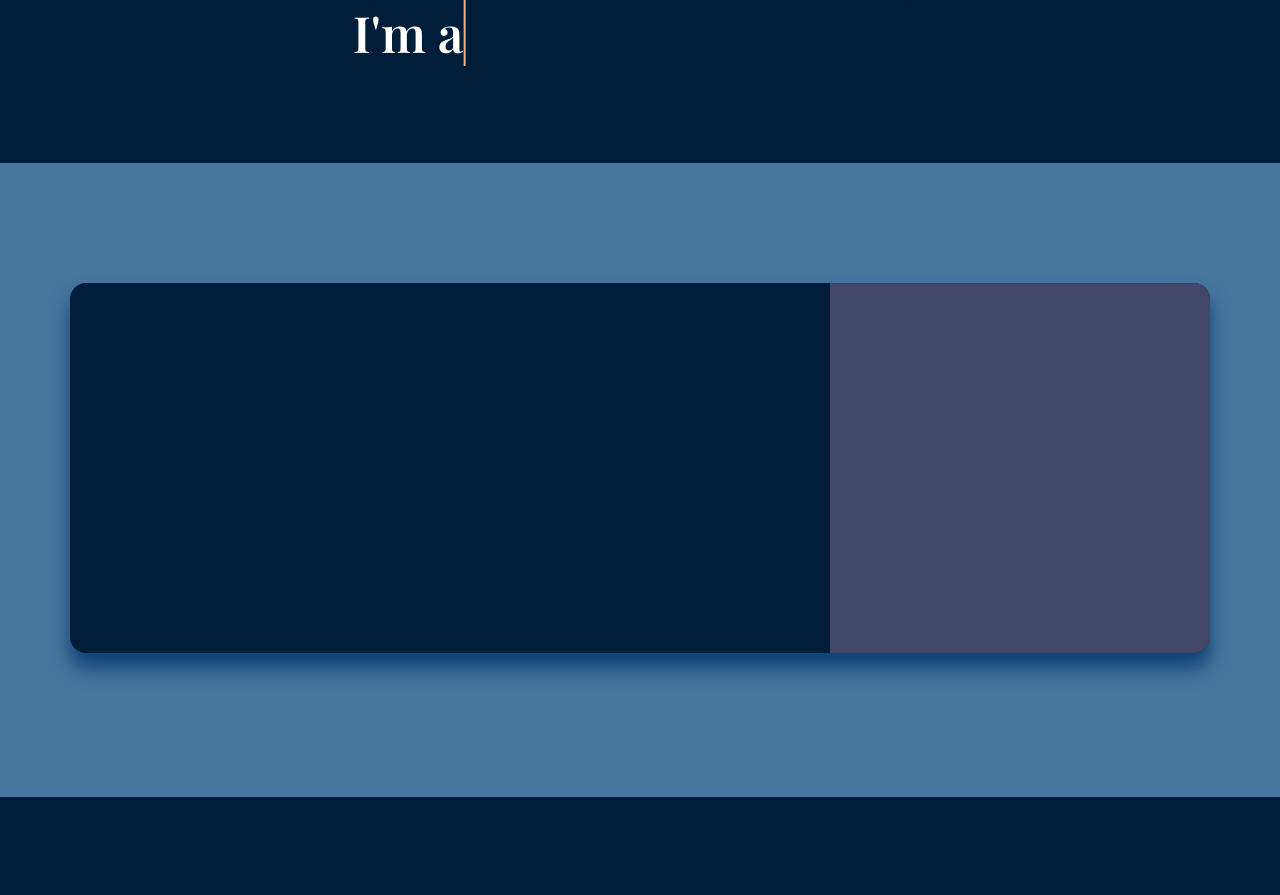
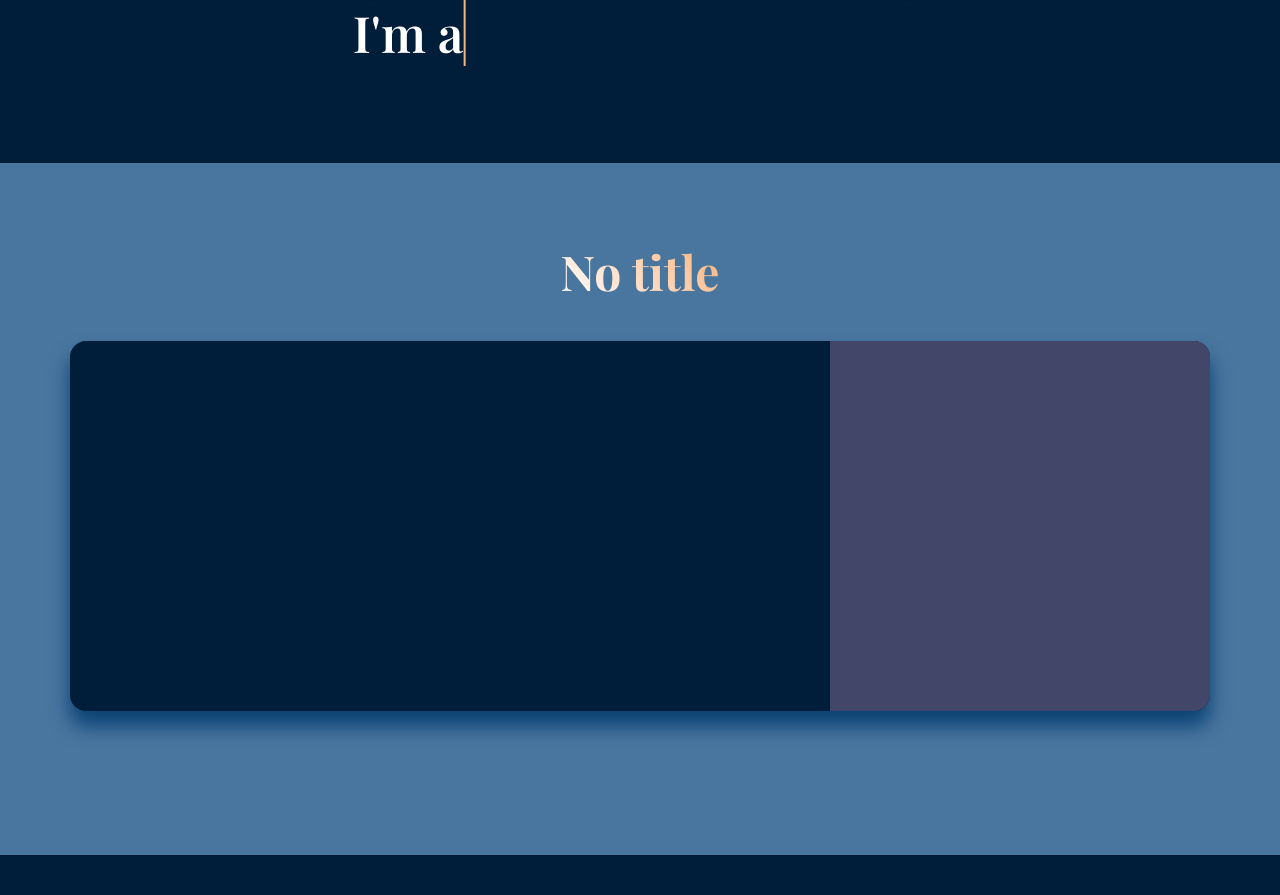
Before and after one commit to mdkawsardev/portfolio_with_django, a Django app: page / in a window 1280 px wide. Shown: the part 697-1592 px from the top of the page. Run offline with Django 5.2, Linux system fonts and the light colour scheme; data that the repository does not hold is empty; some libraries are stand-ins or nearby versions.

Commit message:
Some modification has been made

```diff
--- a/template/index.html
+++ b/template/index.html
@@ -177,6 +177,8 @@
                             {% for about in Abouts %}
                                 <h2 class="mb-lg-0">{{about.title}}</h2>
                             {% endfor %}
+                            {% else %}
+                            <h2 class="mb-lg-0">No title</h2>
                         {% endif %}
                     </div>
                 </div>
```
